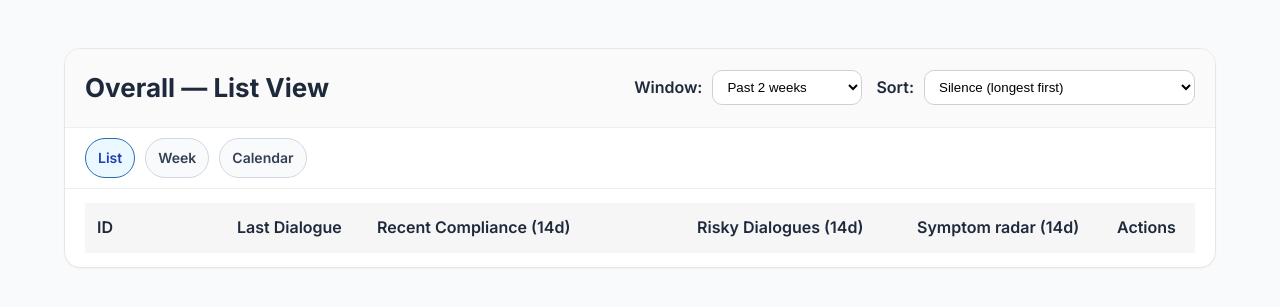
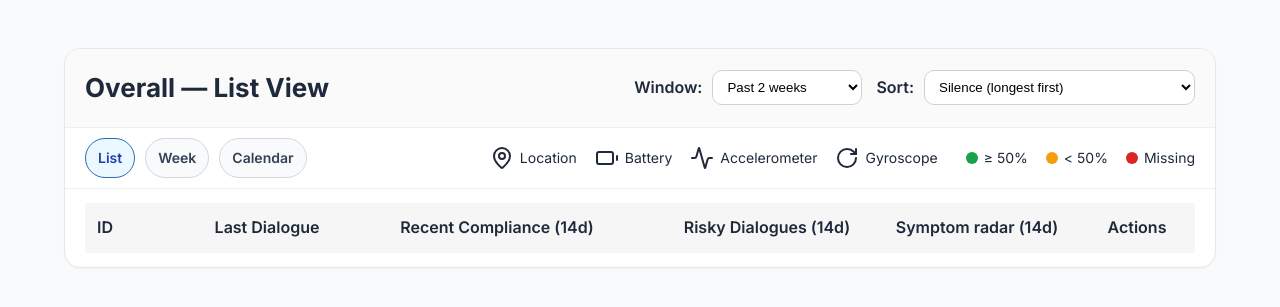
Before and after one commit to anshposwal29/Everdash, a Python web app: template templates/overall_list.html in a window 1280 px wide. Shown: the top 307 px of the page. Run offline with Jinja, Linux system fonts and the light colour scheme; the template is opened without the code that fills it, so the values that code supplies are empty.

Commit message:
Added symbols for passive sending data with hovering and color code

```diff
--- a/templates/base.html
+++ b/templates/base.html
@@ -8,6 +8,7 @@
     <link rel="preconnect" href="https://fonts.gstatic.com" crossorigin>
     <link href="https://fonts.googleapis.com/css2?family=Inter:wght@400;500;600;700&display=swap" rel="stylesheet">
     <link rel="stylesheet" href="{{ url_for('static', filename='css/style.css') }}">
+    <script src="https://unpkg.com/lucide@latest"></script>
     {% block extra_css %}{% endblock %}
 </head>
 <body>
--- a/templates/overall_list.html
+++ b/templates/overall_list.html
@@ -52,9 +52,18 @@
 
 
     <!-- Tabs row (List / Week / Calendar) -->
-    <div style="padding: 10px 20px; border-bottom: 1px solid #eee; display:flex; gap:10px; align-items:center;">
+    <div style="
+        padding: 10px 20px;
+        border-bottom: 1px solid #eee;
+        display:flex;
+        justify-content: space-between;
+        align-items:center;
+        gap:20px;
+        flex-wrap: wrap;
+      ">
       {% set active_view = view or 'list' %}
 
+      <div style="display:flex; gap:10px; align-items:center;">
         {% for v, label in [('list','List'), ('week','Week'), ('calendar','Calendar')] %}
           <a href="{{ url_for('overall', view=v, window=window_days, sort=sort, order=order) }}"
             style="
@@ -72,6 +81,45 @@
         {% endfor %}
       </div>
 
+      <div style="display:flex; align-items:center; gap:18px; font-size:14px; flex-wrap:wrap;">
+
+  <!-- Symbol legend -->
+        <div style="display:flex; align-items:center; gap:6px;">
+          <i data-lucide="map-pin"></i> Location
+        </div>
+
+        <div style="display:flex; align-items:center; gap:6px;">
+          <i data-lucide="battery"></i> Battery
+        </div>
+
+        <div style="display:flex; align-items:center; gap:6px;">
+          <i data-lucide="activity"></i> Accelerometer
+        </div>
+
+        <div style="display:flex; align-items:center; gap:6px;">
+          <i data-lucide="rotate-cw"></i> Gyroscope
+        </div>
+
+        <!-- Color legend -->
+        <div style="display:flex; align-items:center; gap:6px; margin-left:10px;">
+          <span style="width:12px; height:12px; background:#16a34a; border-radius:50%; display:inline-block;"></span>
+          ≥ 50%
+        </div>
+
+        <div style="display:flex; align-items:center; gap:6px;">
+          <span style="width:12px; height:12px; background:#f59e0b; border-radius:50%; display:inline-block;"></span>
+          &lt; 50%
+        </div>
+
+        <div style="display:flex; align-items:center; gap:6px;">
+          <span style="width:12px; height:12px; background:#dc2626; border-radius:50%; display:inline-block;"></span>
+          Missing
+        </div>
+
+      </div>
+
+    </div>
+
 
       <!-- Table area -->
     <div style="padding: 14px 20px;">
@@ -79,17 +127,17 @@
       <!-- Header row -->
       <div style="
         display: grid;
-        grid-template-columns: 140px 140px 320px 220px 200px 120px;
+        grid-template-columns: 100px 140px 320px 220px 200px 120px;
         padding: 12px;
         font-weight: 600;
         background: #f6f6f6;
       ">
         <div>ID</div>
-        <div>Last Dialogue</div>
-        <div>Recent Compliance (<span id="window-label">—</span>d)</div>
-        <div>Risky Dialogues (<span id="window-label-2">—</span>d)</div>
-        <div>Symptom radar (<span id="window-label-3">—</span>d)</div>
-        <div>Actions</div>
+        <div style="display:flex; align-items:center; justify-content:center;">Last Dialogue</div>
+        <div style="display:flex; align-items:center; justify-content:center;">Recent Compliance (<span id="window-label">—</span>d)</div>
+        <div style="display:flex; align-items:center; justify-content:center;">Risky Dialogues (<span id="window-label-2">—</span>d)</div>
+        <div style="display:flex; align-items:center; justify-content:center;">Symptom radar (<span id="window-label-3">—</span>d)</div>
+        <div style="display:flex; align-items:center; justify-content:center;">Actions</div>
       </div>
 
       <!-- Data rows injected by JS -->
@@ -98,6 +146,20 @@
 
   </div>   <!-- /Card -->
 </div>     <!-- /page container -->
+
+<!-- /Tooltip HTML -->
+ <div id="tooltip" style="
+  position: fixed;
+  background: #111;
+  color: white;
+  padding: 6px 10px;
+  border-radius: 6px;
+  font-size: 12px;
+  pointer-events: none;
+  opacity: 0;
+  transition: opacity 0.15s ease;
+  z-index: 9999;
+"></div>
 
 {% endblock %}
 
@@ -130,6 +192,70 @@ function renderActions(u) {
       &#9998;
     </button>
   `;
+}
+
+// Helpers for Color coding compliance/hovering
+function getComplianceColor(goodDays, windowDays) {
+  if (goodDays === null || goodDays === undefined) {
+    return "#dc2626"; // red
+  }
+
+  const ratio = goodDays / windowDays;
+
+  if (ratio >= 0.5) return "#16a34a";   // green
+  if (ratio > 0) return "#f59e0b";      // orange
+  return "#dc2626";                     // red
+}
+
+function renderComplianceIcon(goodDays, windowDays, iconName) {
+  const color = getComplianceColor(goodDays, windowDays);
+
+  let percentage = null;
+
+  if (goodDays !== null && goodDays !== undefined) {
+    percentage = Math.round((goodDays / windowDays) * 100);
+  }
+
+  const tooltip = percentage !== null
+    ? `${percentage}% (${goodDays}/${windowDays} days)`
+    : "No data";
+
+  return `
+    <span class="compliance-icon-wrapper" data-tooltip="${tooltip}">
+      <i
+        data-lucide="${iconName}"
+        style="color:${color}; width:24px; height:24px;"
+      ></i>
+    </span>
+  `;
+}
+
+function setupComplianceHover() {
+  const tooltip = document.getElementById("tooltip");
+
+  document.querySelectorAll(".compliance-icon-wrapper").forEach(wrapper => {
+
+    wrapper.addEventListener("mouseenter", (e) => {
+      const text = wrapper.dataset.tooltip;
+      tooltip.textContent = text;
+      tooltip.style.opacity = 1;
+
+      // Enlarge icon
+      wrapper.style.transform = "scale(1.25)";
+      wrapper.style.transition = "transform 0.15s ease";
+    });
+
+    wrapper.addEventListener("mouseleave", () => {
+      tooltip.style.opacity = 0;
+      wrapper.style.transform = "scale(1)";
+    });
+
+    wrapper.addEventListener("mousemove", (e) => {
+      tooltip.style.left = e.clientX + 12 + "px";
+      tooltip.style.top = e.clientY + 12 + "px";
+    });
+
+  });
 }
 
 async function loadOverall() {
@@ -169,7 +295,7 @@ async function loadOverall() {
   for (const u of data.rows) {
     const row = document.createElement("div");
     row.style.display = "grid";
-    row.style.gridTemplateColumns = "140px 140px 320px 220px 200px 120px";
+    row.style.gridTemplateColumns = "100px 140px 320px 220px 200px 120px";
     row.style.padding = "12px";
     row.style.borderTop = "1px solid #eee";
     row.style.alignItems = "center";
@@ -182,23 +308,33 @@ async function loadOverall() {
     </div>
   </div>
 
-  <div>${formatSilence(u.silence_days)}</div>
-
-  <div style="font-family: monospace; font-size: 12px;">
-    LOC: ${u.passive_compliance?.loc?.good_days ?? 0}/${windowDays}
-    | BAT: ${u.passive_compliance?.bat?.good_days ?? 0}/${windowDays}
-    | ACC: ${u.passive_compliance?.acc?.good_days ?? 0}/${windowDays}
-    | GYR: ${u.passive_compliance?.gyr?.good_days ?? 0}/${windowDays}
+  <div style="display:flex; align-items:center; justify-content:center;">
+    ${formatSilence(u.silence_days)}
   </div>
 
-  <div>${u.risky_count ?? 0}</div>
-  <div>${u.symptom_radar ?? "—"}</div>
-    <div style="display:flex; gap:8px; justify-content:flex-start;">
+  <div style="display:flex; gap:12px; align-items:center; justify-content:center;">
+    ${renderComplianceIcon(u.passive_compliance?.loc?.good_days, windowDays, "map-pin")}
+    ${renderComplianceIcon(u.passive_compliance?.bat?.good_days, windowDays, "battery")}
+    ${renderComplianceIcon(u.passive_compliance?.acc?.good_days, windowDays, "activity")}
+    ${renderComplianceIcon(u.passive_compliance?.gyr?.good_days, windowDays, "rotate-cw")}
+  </div>
+
+
+  <div style="display:flex; align-items:center; justify-content:center;">
+    ${u.risky_count ?? 0}
+  </div>
+  <div style="display:flex; align-items:center; justify-content:center;">
+    ${u.symptom_radar ?? "—"}
+  </div>
+
+  <div style="display:flex; align-items:center; justify-content:center;">
     ${renderActions(u)}
   </div>
 `;
 
     container.appendChild(row);
+    lucide.createIcons();
+    setupComplianceHover();
   }
 }
 
@@ -262,6 +398,8 @@ document.addEventListener("DOMContentLoaded", () => {
 
   // Load rows
   loadOverall();
+  lucide.createIcons();
+  setupComplianceHover();
 });
 
 
```
Lines whose indentation alone changed are shown as unchanged.
